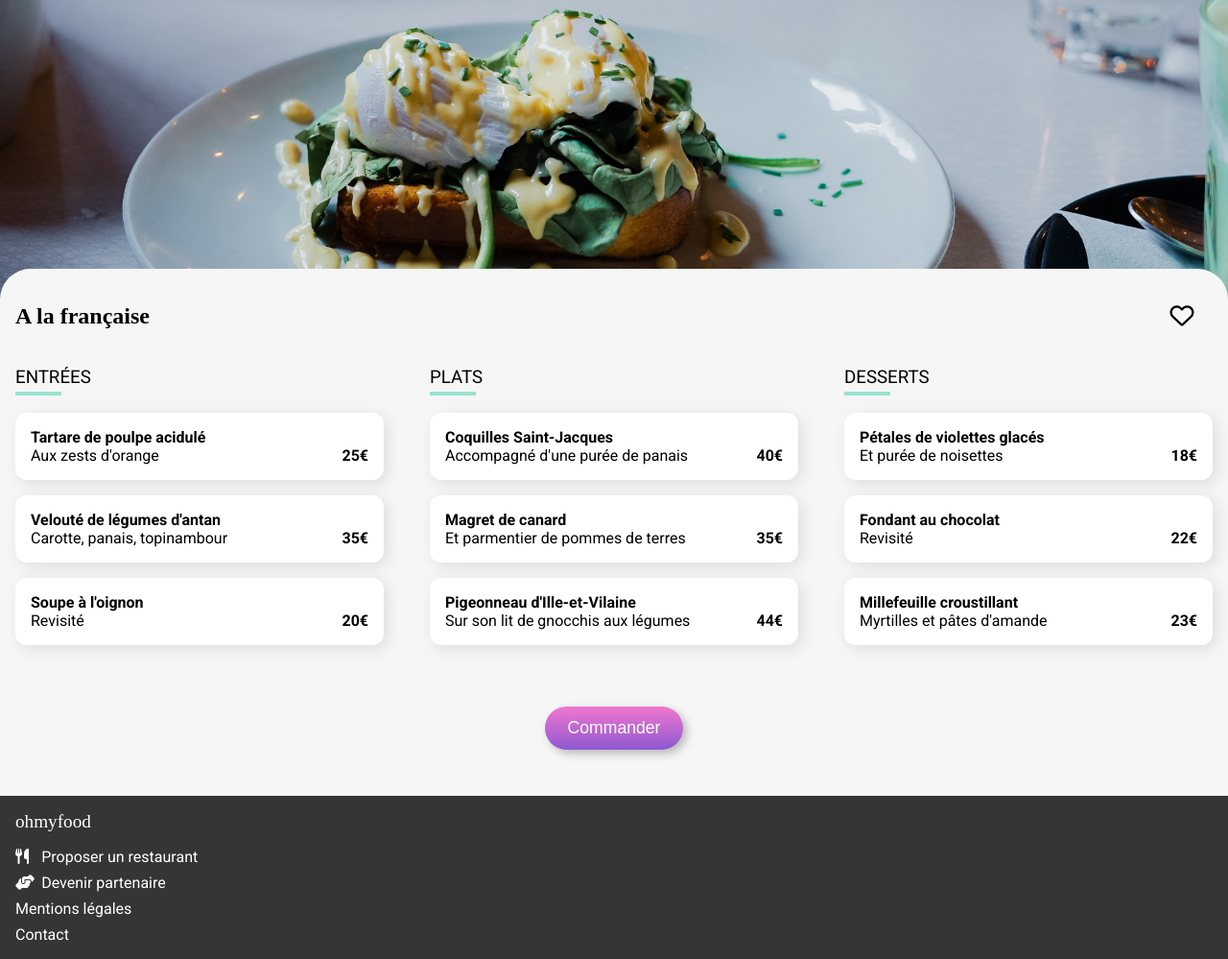
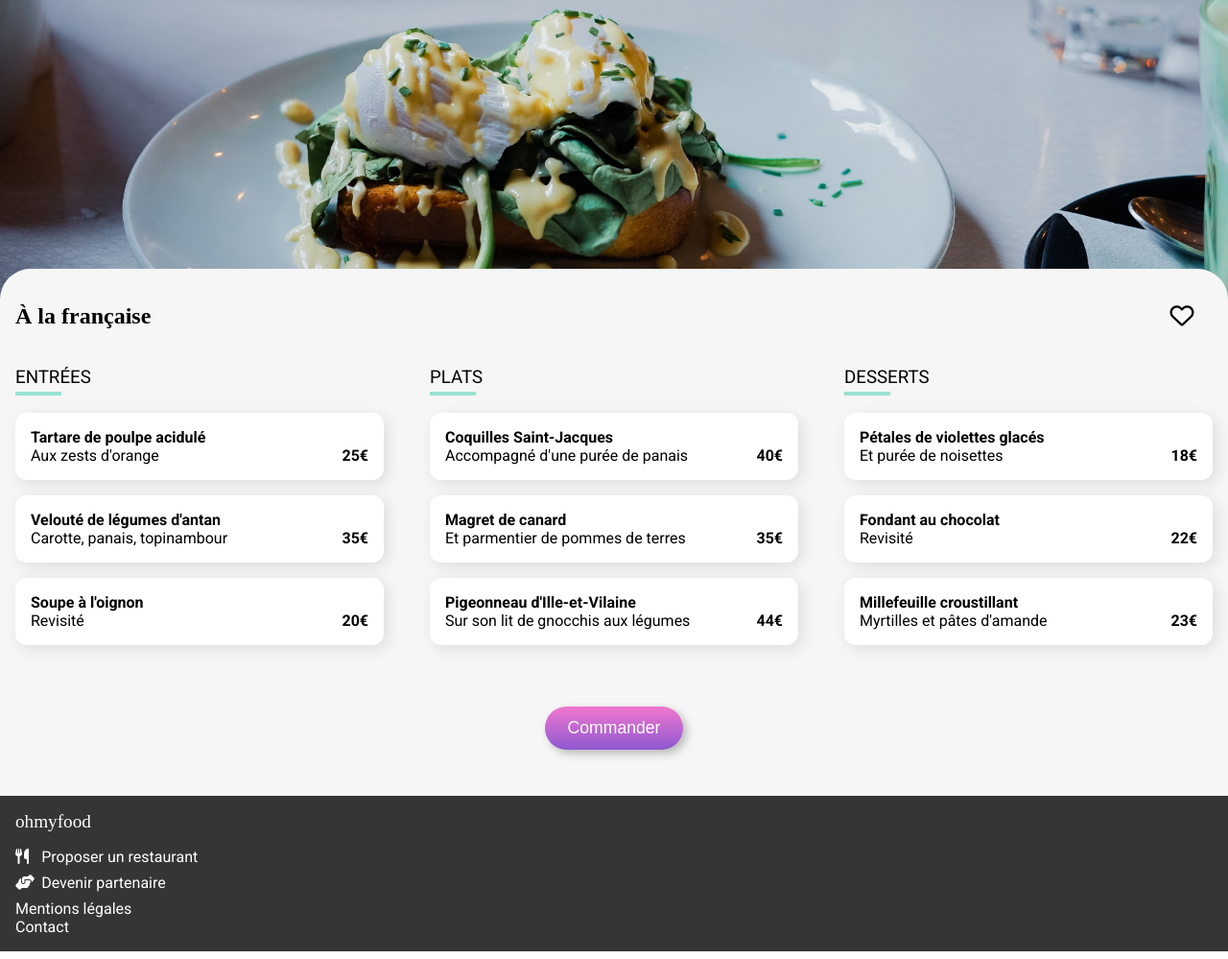
Before and after one commit to LoicCallaerts/OhMyFood, a website: page a_la_francaise.html in a window 1280 px wide. Shown: the part 241-1240 px from the top of the page at 96% size. Drawn offline with Linux system fonts and the light colour scheme; a web font is replaced by a local one.

Commit message:
footer moins épais

```diff
--- a/a_la_francaise.html
+++ b/a_la_francaise.html
@@ -22,7 +22,7 @@
 
   <main class="menu container">
     <header class="menu__header">
-      <h2 class="menu__title">A la française</h2>
+      <h2 class="menu__title">À la française</h2>
       <button class="menu__btn">
         <i class="menu__like menu__like--noBg far fa-heart fa-2x"></i>
         <i class="menu__like menu__like--bg fas fa-heart fa-2x"></i>
@@ -172,10 +172,10 @@
         <li class="footer__listElt">
           <a class="footer__link" href="#"><i class="footer__icon fas fa-hands-helping"></i>Devenir partenaire</a>
         </li>
-        <li class="footer__listElt">
+        <li class="footer__listLight">
           <a class="footer__link" href="#">Mentions légales</a>
         </li>
-        <li class="footer__listElt">
+        <li class="footer__listLight">
           <a class="footer__link" href="mailto:contact@ohmyfood.com">Contact</a>
         </li>
       </ul>
```
Also changed, not shown: delice_des_sens.html (+2 -2 lines), index.html (+2 -2 lines), palette_du_gout.html (+2 -2 lines).
